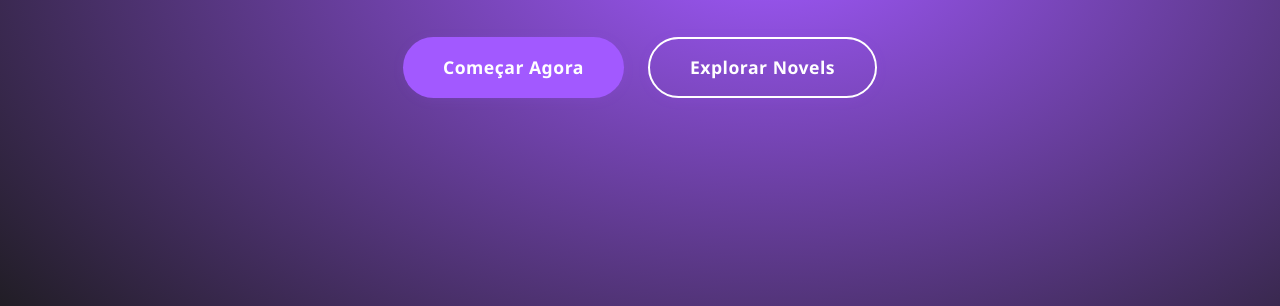
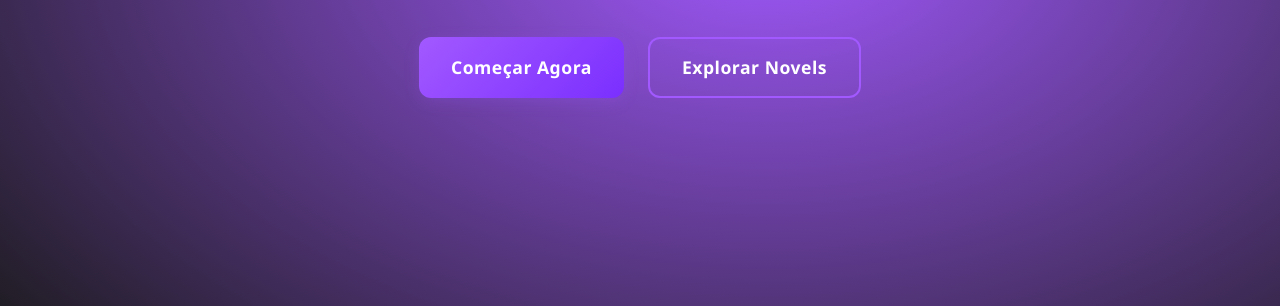
Before and after one commit to lucaxfd/novellit3, a website: page index.html in a window 1280 px wide. Shown: the part 468-774 px from the top of the page. Drawn offline with Linux system fonts and the light colour scheme.

Commit message:
novellit5

```diff
--- a/styles.css
+++ b/styles.css
@@ -556,35 +556,94 @@ html {
 }
 
 .hero-btns .btn {
+    position: relative;
     font-size: 1.1rem;
-    padding: 0.9rem 2.5rem;
-    border-radius: 2rem;
     font-weight: 600;
-    box-shadow: 0 2px 12px rgba(162,89,255,0.10);
+    padding: 0.9rem 2rem;
+    border-radius: 12px;
+    cursor: pointer;
+    transition: all 0.3s ease;
+    text-align: center;
+    text-decoration: none;
+    letter-spacing: 0.5px;
+    overflow: hidden;
+    display: inline-flex;
+    align-items: center;
+    justify-content: center;
+    gap: 0.5rem;
+}
+
+.hero-btns .btn-primary {
+    background: linear-gradient(135deg, var(--secondary-color) 0%, #7B2FFF 100%);
+    color: #fff;
     border: none;
-    outline: none;
-    transition: background 0.2s, color 0.2s, box-shadow 0.2s;
-}
-
-.hero-btns .btn-primary {
-    background: var(--secondary-color);
-    color: #fff;
+    box-shadow: 0 4px 15px rgba(162, 89, 255, 0.2);
 }
 
 .hero-btns .btn-primary:hover {
-    background: #8e3fff;
+    transform: translateY(-3px);
+    box-shadow: 0 8px 25px rgba(162, 89, 255, 0.3);
+    background: linear-gradient(135deg, #B47AFF 0%, #8E3FFF 100%);
+}
+
+.hero-btns .btn-primary:active {
+    transform: translateY(-1px);
 }
 
 .hero-btns .btn-outline {
     background: transparent;
-    color: #fff;
-    border: 2px solid #fff;
+    color: var(--text-color);
+    border: 2px solid var(--secondary-color);
 }
 
 .hero-btns .btn-outline:hover {
-    background: #fff;
-    color: var(--secondary-color);
-    border-color: #fff;
+    background: rgba(162, 89, 255, 0.1);
+    transform: translateY(-3px);
+    box-shadow: 0 6px 20px rgba(162, 89, 255, 0.15);
+}
+
+.hero-btns .btn-outline:active {
+    transform: translateY(-1px);
+}
+
+/* Efeito de Brilho */
+.hero-btns .btn::after {
+    content: '';
+    position: absolute;
+    top: -50%;
+    left: -50%;
+    width: 200%;
+    height: 200%;
+    background: linear-gradient(
+        to bottom right,
+        rgba(255, 255, 255, 0.2) 0%,
+        rgba(255, 255, 255, 0) 40%,
+        rgba(255, 255, 255, 0) 100%
+    );
+    transform: rotate(45deg);
+    transition: all 0.3s ease;
+    opacity: 0;
+    z-index: 1;
+}
+
+.hero-btns .btn:hover::after {
+    opacity: 1;
+    transform: rotate(45deg) translate(50%, 50%);
+}
+
+/* Responsividade */
+@media (max-width: 600px) {
+    .hero-btns {
+        flex-direction: column;
+        gap: 1rem;
+        width: 100%;
+        padding: 0 1rem;
+    }
+
+    .hero-btns .btn {
+        width: 100%;
+        justify-content: center;
+    }
 }
 
 /* Ajuste de espaçamento para o conteúdo principal */
```
